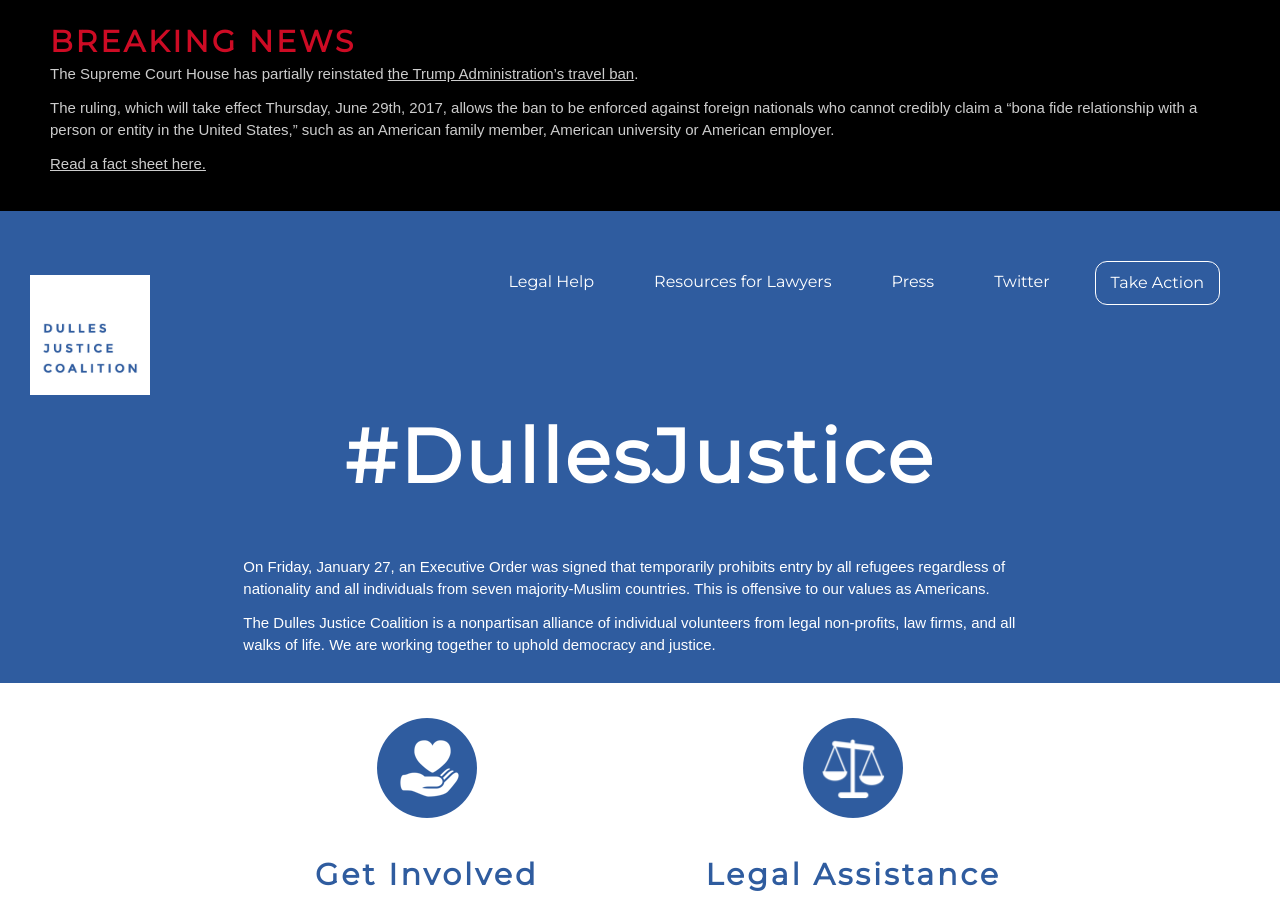
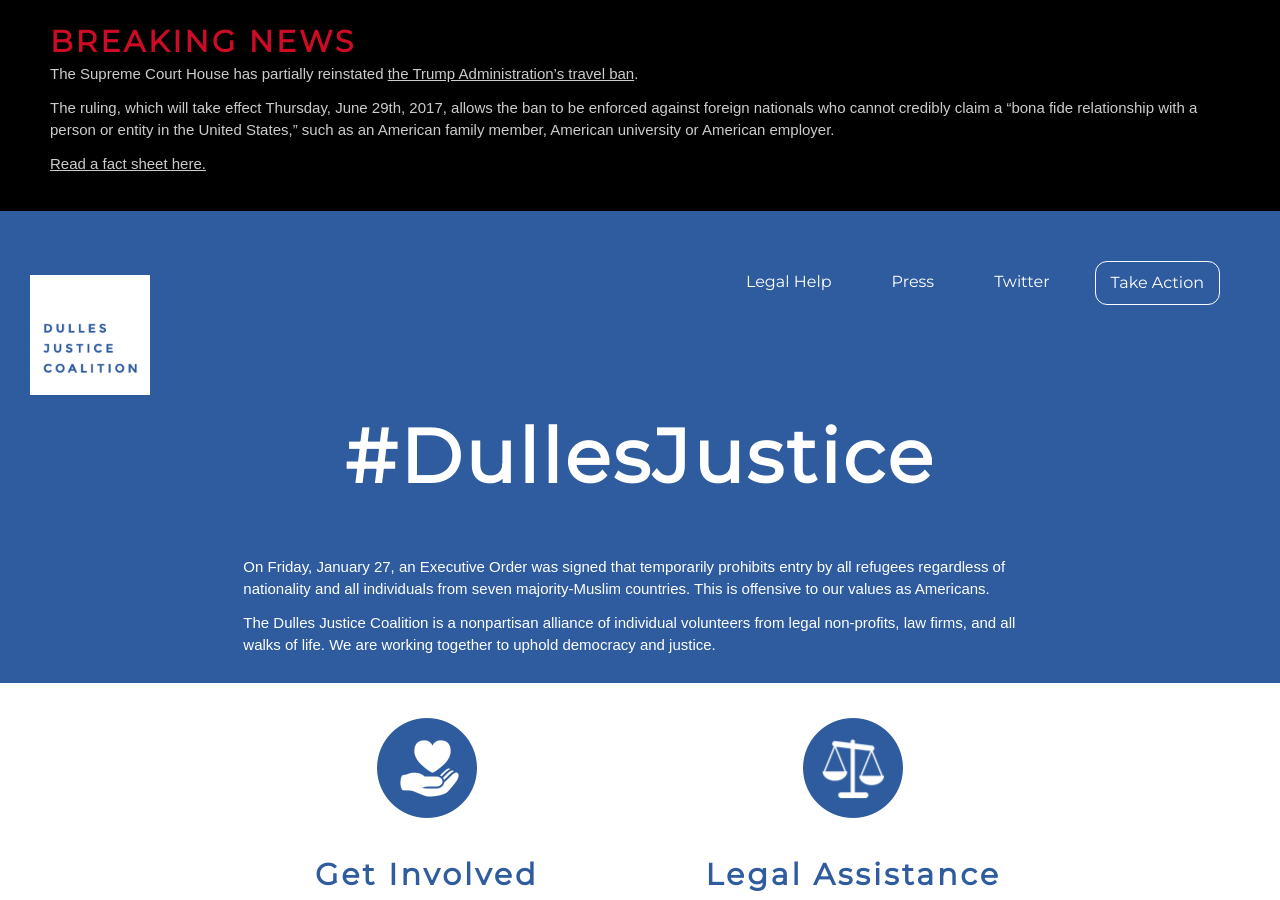
Before and after one commit to dullesjustice/site, a Jekyll site: the page built from index.html, in a window 1280 px wide and 900 px high. Built offline with Jekyll 4.4.1, drawn with Linux system fonts in a browser that asks for light colours; some web fonts are replaced.

Commit message:
Remove the outdated legal info for lawyers link

```diff
--- a/_includes/header.html
+++ b/_includes/header.html
@@ -16,7 +16,7 @@
     <ul class="nav navbar-right navbar-nav">
       {% assign current = page.url | downcase | split: '/' %}
       <li role="presentation" {% if current[1] == 'legal' %}class="active"{% endif %}><a href="{{ site.baseurl }}/legal/">Legal Help</a></li>
-      <li role="presentation" {% if current[1] == 'legal_resources' %}class="active"{% endif %}><a href="{{ site.baseurl }}/legal_resources/">Resources for Lawyers</a></li>
+      <!--<li role="presentation" {% if current[1] == 'legal_resources' %}class="active"{% endif %}><a href="{{ site.baseurl }}/legal_resources/">Resources for Lawyers</a></li>-->
       <li role="presentation" {% if current[1] == 'press' %}class="active"{% endif %}><a href="{{ site.baseurl }}/press/">Press</a></li>
       <li role="presentation"><a href="https://twitter.com/dullesjustice">Twitter</a></li>
       <li role="presentation" class="action {% if current[1] == 'action' %}active{% endif %}"><a href="{{ site.baseurl }}/action/">Take Action</a></li>
```
